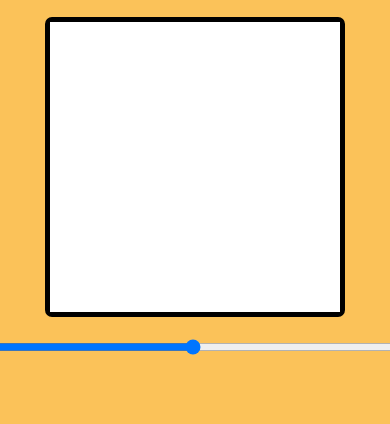
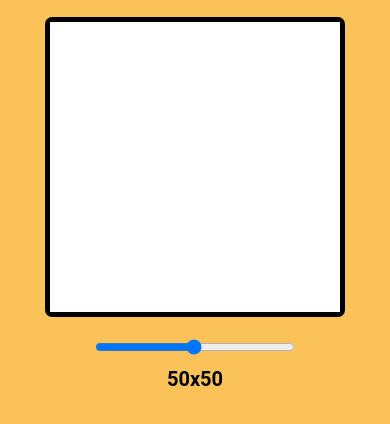
Before and after one commit to TortaXx/etch-a-sketch, a plain HTML site: page index.html in a window 390 px wide. Shown: the part 282-706 px from the top of the page. Drawn offline with Linux system fonts and the light colour scheme.

Commit message:
Add slider value display

```diff
--- a/index.html
+++ b/index.html
@@ -28,6 +28,7 @@
             </div>
             <div class="slider-container">
                 <input type="range" min="1" max="100" value="50" step= "1" class="slider">
+                <div class="slider-value">50x50</div>
             </div>
         </div>
     </div>
--- a/script.js
+++ b/script.js
@@ -85,6 +85,13 @@ function removePixels() {
         pixel.remove();
     }
 }
+
+function changeSliderDisplay(value) {
+    const sliderVal = document.querySelector(".slider-value");
+    sliderVal.textContent = `${value}x${value}`;
+
+}
+
 function main() {
     const slider = document.querySelector(".slider");
     generateDivs(Number(slider.value));
@@ -93,8 +100,12 @@ function main() {
     slider.addEventListener("input", () => {
         removePixels();
         generateDivs(Number(slider.value));
+        changeSliderDisplay(slider.value);
         draw();
     });
 }
 
+const sliderVal = document.querySelector(".slider-value");
+console.log(sliderVal.textContent);
+
 main();
--- a/style.css
+++ b/style.css
@@ -84,15 +84,23 @@ input#color {
 .slider-container {
     width: 400px;
     height: 50px;
+    display: flex;
+    flex-direction: column;
+    align-items: center;
+    gap: 10px;
 }
+
+.slider-value {
+    font-weight: 700;
+    font-size: 20px;
+}
+
 
 .slider {
     width: 100%;
     height: fit-content;
-    background-color: white;
     border: 2px solid black;
     border-radius: 5px;
-
 }
 
 .pixel {
@@ -108,6 +116,10 @@ input#color {
         height: 400px;
     }
 
+    .slider-container {
+        width: 300px;
+    }
+
     .controls {
         width: 400px;
     }
@@ -119,6 +131,10 @@ input#color {
         height: 300px;
     }
 
+    .slider-container {
+        width: 200px;
+    }
+
     .controls {
         width: 300px;
     }
```
